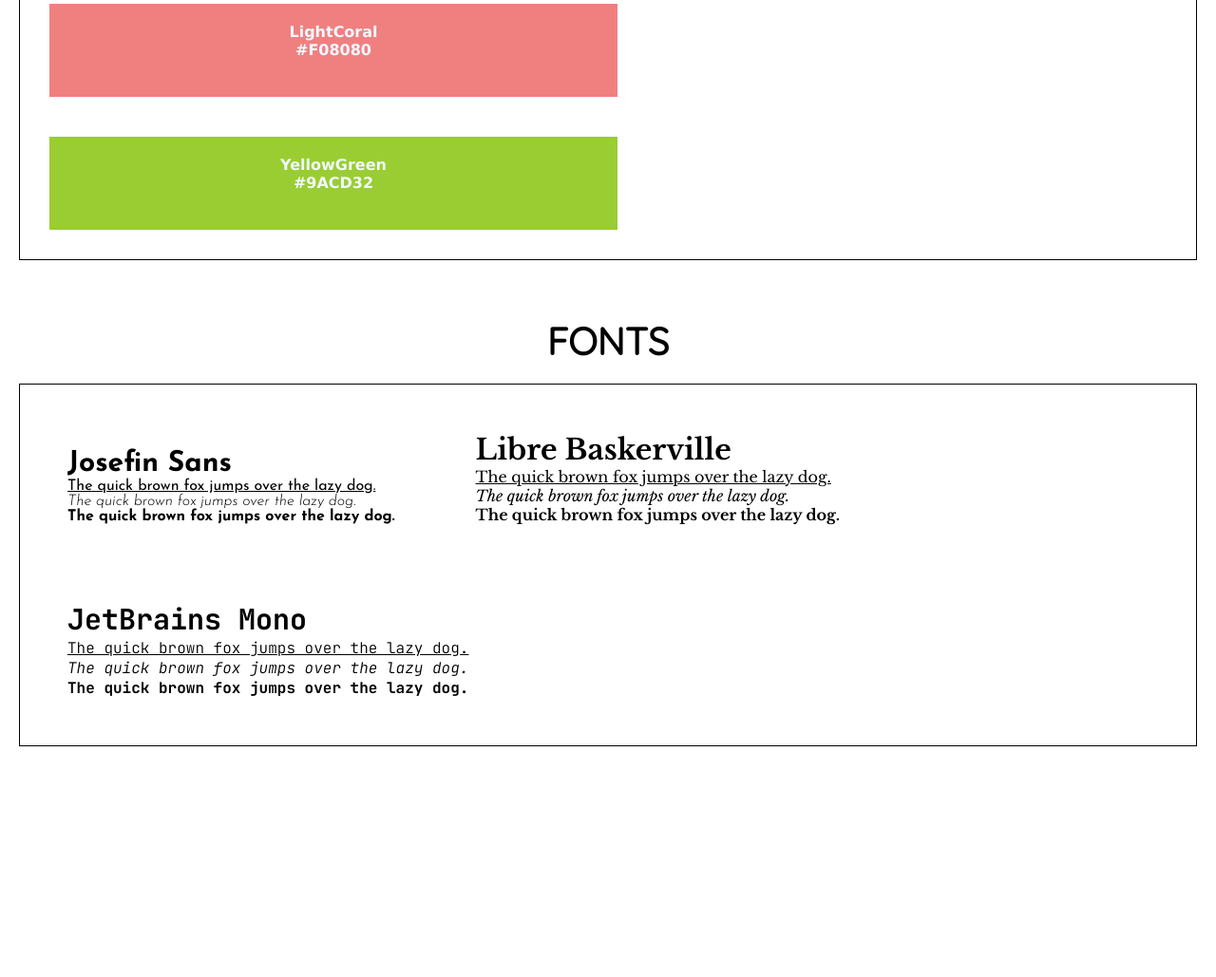
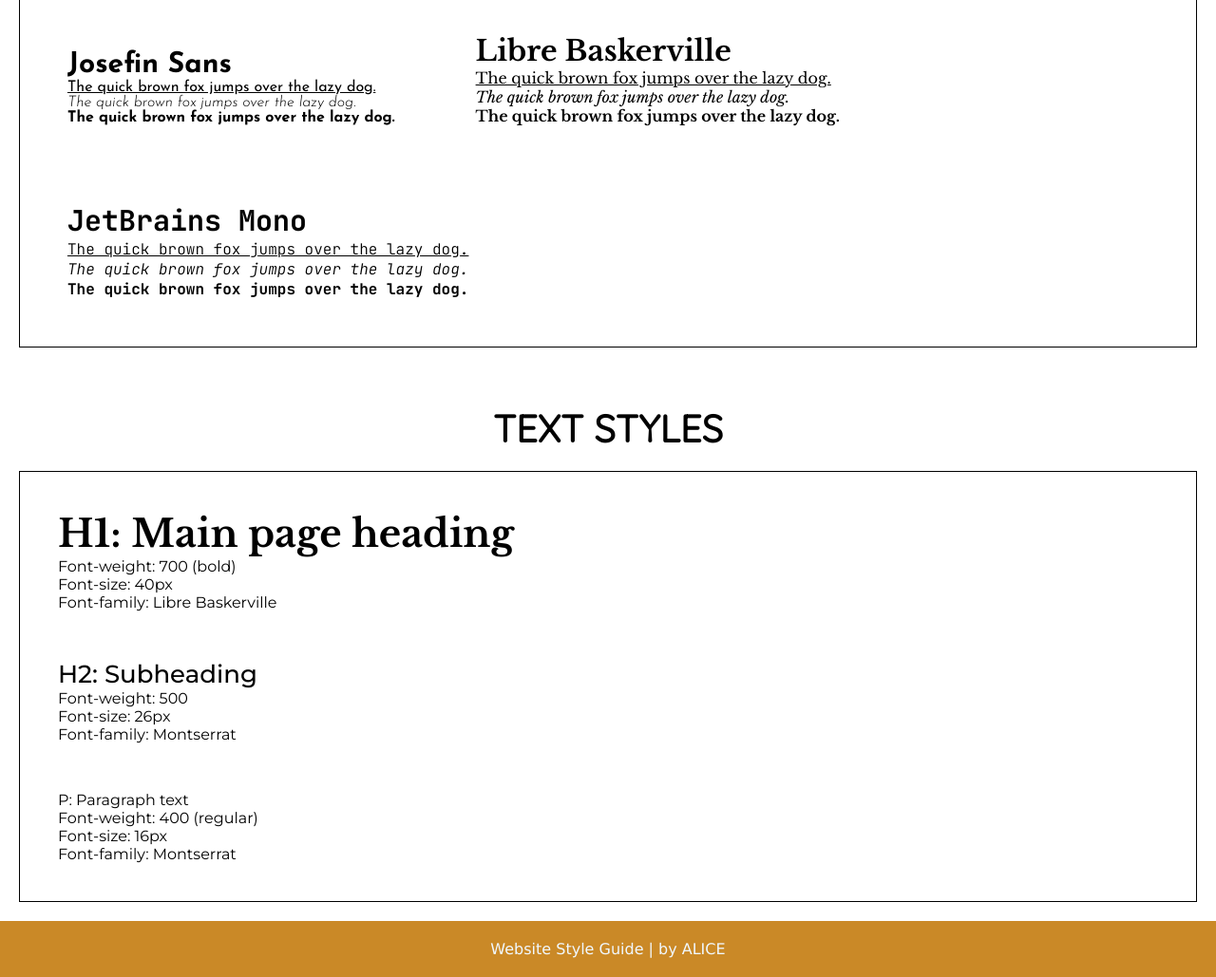
Before and after one commit to alicengalice/web-styles-guide, a plain HTML site: page index.html in a window 1280 px wide. Shown: the part 960-1989 px from the top of the page at 95% size. Before the commit the page ends 1766 px from the top, so only its background shows below. Drawn offline with nearby package versions, Linux system fonts and the light colour scheme.

Commit message:
Add html and css updates for text styles section. Finalise the guide.

```diff
--- a/index.html
+++ b/index.html
@@ -2,13 +2,17 @@
 <html lang="en">
 
 <head>
-    <title>Website Style Guide</title>
+    <title>Website Style Guide | by ALICE</title>
     <link rel="stylesheet" type="text/css" href="styles.css">
     <link href="https://fonts.googleapis.com/css2?family=Comfortaa&display=swap" rel="stylesheet">
     <link href="https://fonts.googleapis.com/css2?family=Quicksand&display=swap" rel="stylesheet">
-    <link href="https://fonts.googleapis.com/css2?family=Josefin+Sans:ital,wght@0,400;0,700;1,300&display=swap" rel="stylesheet">
-    <link href="https://fonts.googleapis.com/css2?family=Libre+Baskerville:ital,wght@0,400;0,700;1,400&display=swap" rel="stylesheet">
-    <link href="https://fonts.googleapis.com/css2?family=JetBrains+Mono:ital,wght@0,300;0,700;1,300&display=swap" rel="stylesheet">
+    <link href="https://fonts.googleapis.com/css2?family=Josefin+Sans:ital,wght@0,400;0,700;1,300&display=swap"
+        rel="stylesheet">
+    <link href="https://fonts.googleapis.com/css2?family=Libre+Baskerville:ital,wght@0,400;0,700;1,400&display=swap"
+        rel="stylesheet">
+    <link href="https://fonts.googleapis.com/css2?family=JetBrains+Mono:ital,wght@0,300;0,700;1,300&display=swap"
+        rel="stylesheet">
+        <link href="https://fonts.googleapis.com/css2?family=Montserrat:ital,wght@0,400;0,500;1,400&display=swap" rel="stylesheet">
 
 </head>
 
@@ -30,34 +34,34 @@
 
 
     <!-- Colours section -->
-    <h1>Colours</h1>
+    <h1 class="sub-title">Colours</h1>
     <section id="colours">
-        <div class="colour-box peachpuff" >
+        <div class="colour-box peachpuff">
             <p id="colour-text">PeachPuff</p>
             <p id="colour-hex">#FFDAB9</p>
 
         </div>
-        <div class="colour-box olivedrab" >
+        <div class="colour-box olivedrab">
             <p id="colour-text">OliveDrab</p>
             <p id="colour-hex">#6B8E23</p>
 
         </div>
-        <div class="colour-box maroon" >
+        <div class="colour-box maroon">
             <p id="colour-text">Maroon</p>
             <p id="colour-hex">#800000</p>
 
         </div>
-        <div class="colour-box gold" >
+        <div class="colour-box gold">
             <p id="colour-text">Gold</p>
             <p id="colour-hex">#FFD700</p>
 
         </div>
-        <div class="colour-box lightcoral" >
+        <div class="colour-box lightcoral">
             <p id="colour-text">LightCoral</p>
             <p id="colour-hex">#F08080</p>
 
         </div>
-        <div class="colour-box yellowgreen" >
+        <div class="colour-box yellowgreen">
             <p id="colour-text">YellowGreen</p>
             <p id="colour-hex">#9ACD32</p>
 
@@ -67,7 +71,7 @@
 
 
     <!-- Fonts section -->
-    <h1>Fonts</h1>
+    <h1 class="sub-title">Fonts</h1>
     <section id="fonts">
         <!-- Font 1 section -->
         <div class="font-box josefin-sans">
@@ -97,8 +101,40 @@
 
     </section>
 
+
+    <h1 class="sub-title">Text Styles</h1>
+    <section id="text-styles">
+        <div class="text-box heading">
+            <h1>H1: Main page heading</h1>
+            <p>Font-weight: 700 (bold) <br>
+                Font-size: 40px <br>
+                Font-family: Libre Baskerville</p>
+
+        </div>
+
+        <div class="text-box sub-heading">
+            <h2>H2: Subheading</h2>
+            <p>Font-weight: 500 <br>
+                Font-size: 26px <br>
+                Font-family: Montserrat</p>
+
+        </div>
+
+        <div class="text-box paragraph">
+            <p>P: Paragraph text</p>
+
+            <p>Font-weight: 400 (regular) <br>
+                Font-size: 16px <br>
+                Font-family: Montserrat</p>
+
+        </div>
+
+
+
+    </section>
+
     <footer>
-
+        <p>Website Style Guide | by ALICE</p>
     </footer>
 
 
--- a/styles.css
+++ b/styles.css
@@ -59,7 +59,7 @@ a:active {
 
 /* Heading title */
 
-h1 {
+.sub-title {
   padding: 40px 30px 0px 30px;
   text-transform: uppercase;
   font-family: "Quicksand", sans-serif;
@@ -68,7 +68,8 @@ h1 {
 }
 
 #colours,
-#fonts {
+#fonts,
+#text-styles {
   border: 1px solid black;
   margin: 20px;
   padding: 10px;
@@ -81,7 +82,7 @@ h1 {
   color: aliceblue;
   padding: 20px;
   margin: 20px;
-  width: 600px;
+  width: 400px;
   height: 100px;
   display: inline-block;
   text-align: center;
@@ -147,3 +148,41 @@ h1 {
 .underline {
   text-decoration: underline;
 }
+
+
+/* Text Styles */
+
+.text-box {
+    padding: 20px;
+    margin: 10px;
+}
+
+.heading h1 {
+    font-family: "Libre Baskerville", serif;
+    font-size: 40px;
+    font-weight: 700;
+}
+
+.sub-heading h2 {
+    font-family: 'Montserrat', sans-serif;
+    font-weight: 500;
+    font-size: 26px;
+}
+
+#text-styles p {
+    font-family: 'Montserrat', sans-serif;
+    font-weight: 400;
+    font-size: 16px;
+}
+
+
+
+/* Footer */
+
+footer {
+    background-color: rgb(202, 137, 39);
+    color: aliceblue;
+    text-align: center;
+    padding: 20px;
+    width: 100%;
+}
```
